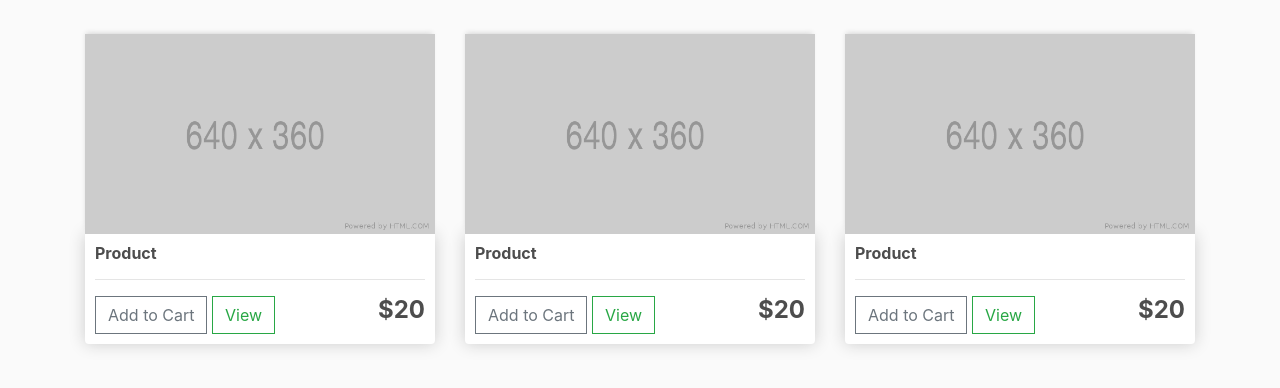
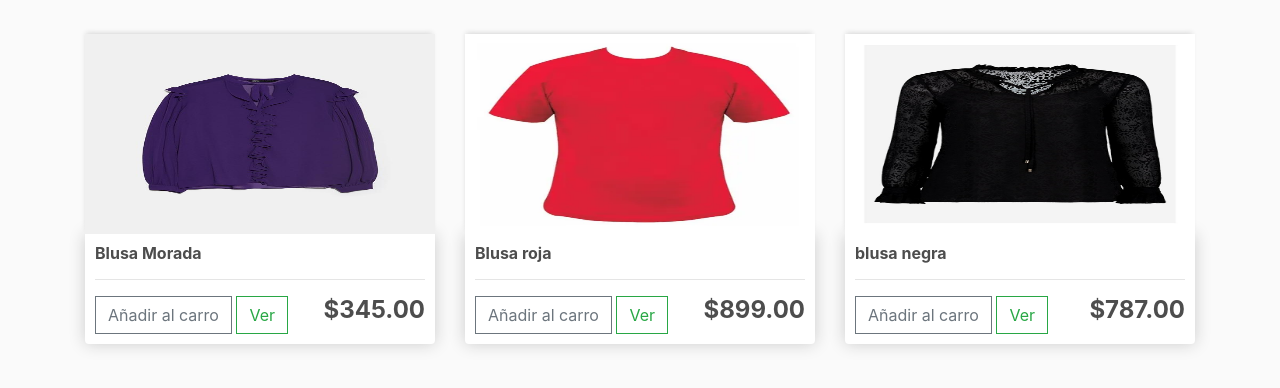
Before and after one commit to Rob866/shop_app, a Django app: page / in a window 1280 px wide. Shown: the part 57-445 px from the top of the page. Run offline with Django 3.2, Linux system fonts and the light colour scheme; data comes from the database, SQL or seed files in the repository; both versions use the stored data as it was after the commit; some libraries are stand-ins or nearby versions.

Commit message:
some changes

```diff
--- a/web_app/store/templates/store/store.html
+++ b/web_app/store/templates/store/store.html
@@ -2,43 +2,25 @@
 {% load static %}
 {% block content %}
 <div class="row">
+
+{% for producto in productos  %}
     <div class="col-lg-4">
+      {% if  producto.imagenes.all %}
+        {% with producto.imagenes.all|first as obj %}
+          <img  class="thumbnail" src="{{ obj.imagen.url }}">
+        {% endwith %}
+      {% else %}
         <img class="thumbnail" src="{% static 'images/placeholder.png' %}">
+     {% endif %}
       <div class="box-element product">
-  <h6><strong>Product</strong></h6>
+       <h6><strong>{{producto.nombre}}</strong></h6>
        <hr>
-
-  <button  class="btn btn-outline-secondary add-btn">Add to Cart</button>
-  <a class="btn btn-outline-success" href="#">View</a>
-  <h4 style="display: inline-block; float: right"><strong>$20</strong></h4>
-
+       <button  class="btn btn-outline-secondary add-btn">Añadir al carro</button>
+       <a class="btn btn-outline-success" href="#">Ver</a>
+       <h4 style="display: inline-block; float: right"><strong>${{ producto.precio|floatformat:2}}</strong></h4>
     </div>
     </div>
-
-<div class="col-lg-4">
-<img class="thumbnail" src="{% static 'images/placeholder.png' %}">
-<div class="box-element product">
-  <h6><strong>Product</strong></h6>
-  <hr>
-
-  <button  class="btn btn-outline-secondary add-btn">Add to Cart</button>
-  <a class="btn btn-outline-success" href="#">View</a>
-  <h4 style="display: inline-block; float: right"><strong>$20</strong></h4>
-
-</div>
-</div>
-
-<div class="col-lg-4">
-<img class="thumbnail" src="{% static 'images/placeholder.png' %}">
-<div class="box-element product">
-  <h6><strong>Product</strong></h6>
-  <hr>
-
-  <button  class="btn btn-outline-secondary add-btn">Add to Cart</button>
-  <a class="btn btn-outline-success" href="#">View</a>
-  <h4 style="display: inline-block; float: right"><strong>$20</strong></h4>
-
-</div>
+{% endfor %}
    </div>
 </div>
 {% endblock %}
--- a/web_app/store/views.py
+++ b/web_app/store/views.py
@@ -1,8 +1,20 @@
 from django.shortcuts import render
-
+from .models import  Producto
 # Create your views here.
 
 
+def store(request):
+    productos = Producto.objects.all()
+    context = {'productos' : productos}
+    return render(request,'store/store.html',context)
+
+def cart(request):
+    context = {}
+    return render(request,'store/cart.html',context)
+
+def checkout(request):
+    context = {}
+    return render(request,'store/checkout.html',context)
 def home():
     pass
 
@@ -14,15 +26,3 @@ def login():
 
 def register():
     pass
-
-def store(request):
-    context = {}
-    return render(request,'store/store.html',context)
-
-def cart(request):
-    context = {}
-    return render(request,'store/cart.html',context)
-
-def checkout(request):
-    context = {}
-    return render(request,'store/checkout.html',context)
```
Also changed, not shown: web_app/db.sqlite3, web_app/media/imagenes-del-producto/443.jpg (added), web_app/media/imagenes-del-producto/444.jpg (added), web_app/media/imagenes-del-producto/bluao.webp (added), web_app/media/imagenes-del-producto/morada.jpg (added), web_app/media/producto-thumbnails/443.jpg (added), web_app/media/producto-thumbnails/444.jpg (added), web_app/media/producto-thumbnails/bluao.webp (added), web_app/media/producto-thumbnails/morada.jpg (added). Lines whose indentation alone changed are shown as unchanged.
